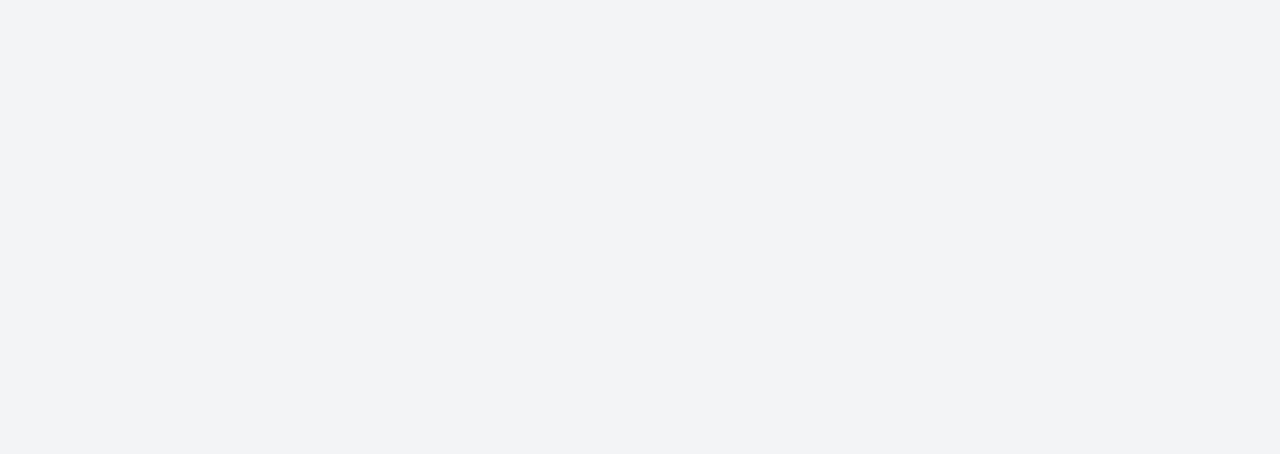
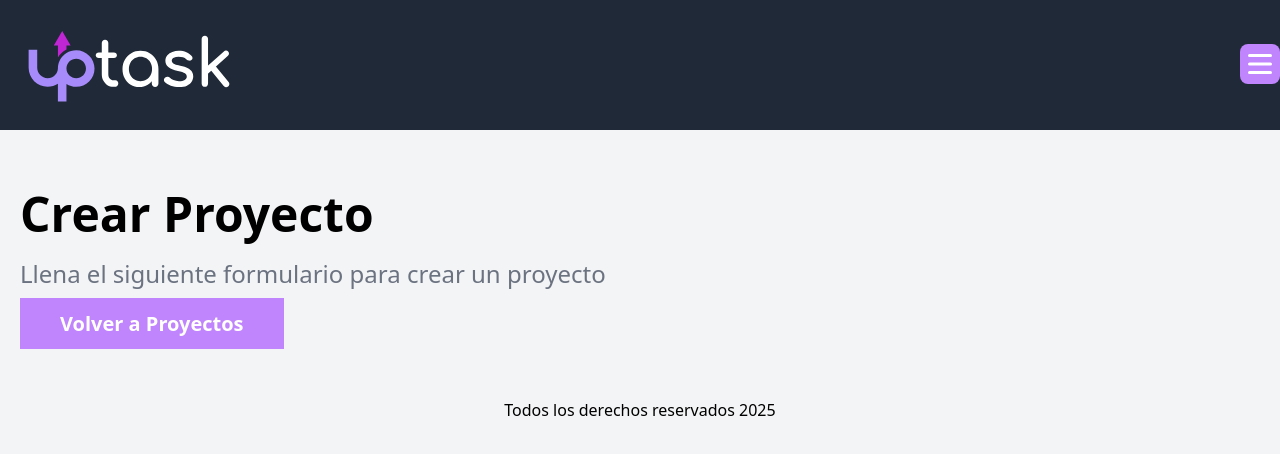
Before and after one commit to cheko30/uptask-app, a React (Vite) app: page /projects/create in a window 1280 px wide. Before the commit this address had no page. Shown: the top 454 px of the page. Built offline with nearby package versions, Linux system fonts and the light colour scheme.

Commit message:
add CreateProjectView and his route

```diff
--- a/src/router.tsx
+++ b/src/router.tsx
@@ -1,6 +1,7 @@
 import { BrowserRouter, Route, Routes } from "react-router-dom";
 import AppLayout from "@/layouts/AppLayout";
 import DashboardView from "@/views/DashboardView";
+import CreateProjectView from "./views/projects/CreateProjectView";
 
 export default function Router() {
     return (
@@ -8,6 +9,7 @@ export default function Router() {
             <Routes>
                 <Route element={<AppLayout/>}>
                     <Route path="/" element={<DashboardView/>} index/>
+                    <Route path="/projects/create" element={<CreateProjectView/>}/>
                 </Route>
             </Routes>
         </BrowserRouter>
--- a/src/views/DashboardView.tsx
+++ b/src/views/DashboardView.tsx
@@ -1,6 +1,22 @@
+import { Link } from "react-router-dom";
 
 export default function DashboardView() {
   return (
-    <div>DashboardView</div>
+    <>
+      <h1 className="text-5xl font-black">Mis Proyectos</h1>
+      <p className="text-2xl font-light text-gray-500 mt-5
+
+      ">Maneja y administra tus proyectos</p>
+
+      <nav className="my-5">
+        <Link
+          className="bg-purple-400 hover:bg-purple-500 px-10 py-3 text-white text-xl font-bold cursor-pointer transition-colors"
+          to="/projects/create"
+        >
+          Nuevo Proyecto
+        </Link>
+
+      </nav>
+    </>
   )
 }
--- /dev/null
+++ b/src/views/projects/CreateProjectView.tsx
@@ -0,0 +1,22 @@
+import { Link } from "react-router-dom";
+
+export default function CreateProjectView() {
+    return (
+        <>
+            <h1 className="text-5xl font-black">Crear Proyecto</h1>
+            <p className="text-2xl font-light text-gray-500 mt-5">
+                Llena el siguiente formulario para crear un proyecto
+            </p>
+
+            <nav className="my-5">
+                <Link
+                    className="bg-purple-400 hover:bg-purple-500 px-10 py-3 text-white text-xl font-bold cursor-pointer transition-colors"
+                    to="/"
+                >
+                    Volver a Proyectos
+                </Link>
+
+            </nav>
+        </>
+    )
+}
```
